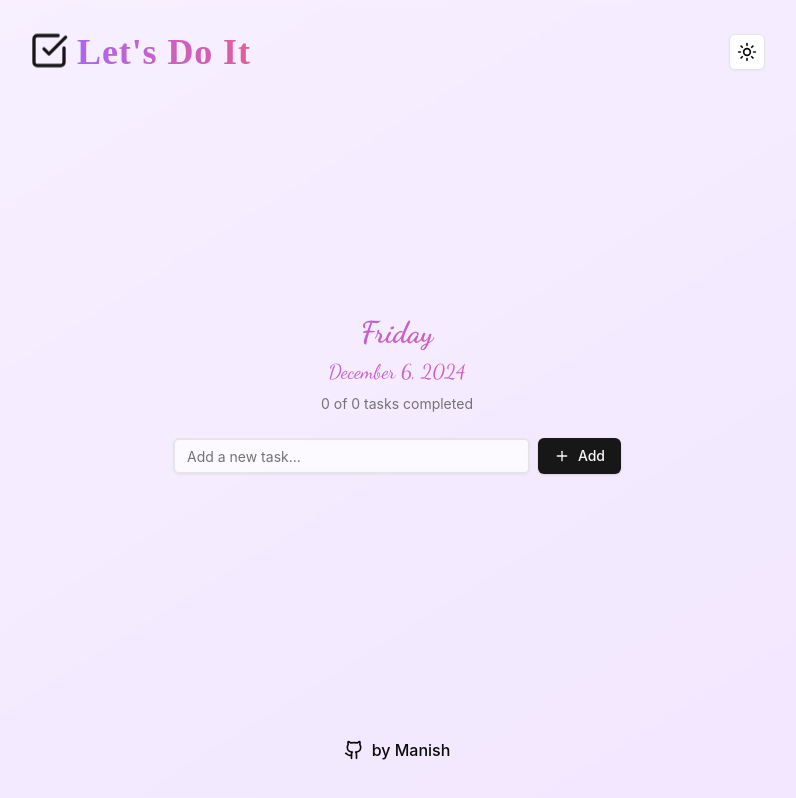
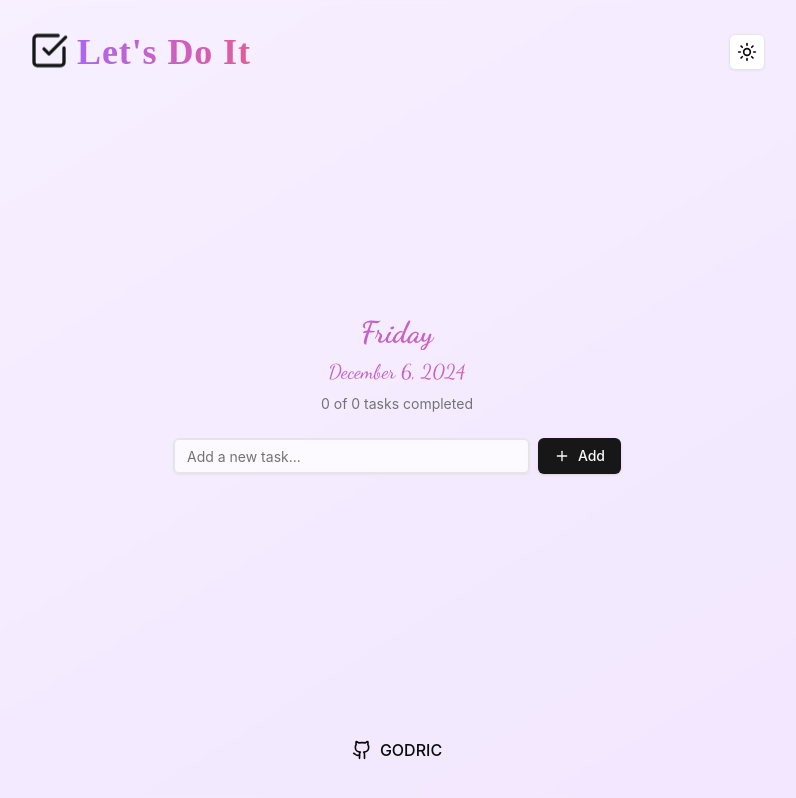
Before and after one commit to Adarsh3321/TickMark, a React (Vite) app: page / in a window 1280 px wide. Shown: the whole page, without its empty margins (243-1039 px from the left). Built offline with nearby package versions, Linux system fonts and the light colour scheme.

Commit message:
Update App.tsx

```diff
--- a/src/App.tsx
+++ b/src/App.tsx
@@ -33,13 +33,13 @@ function App() {
                   asChild
                 >
                   <a
-                    href="https://github.com/Manish-Let-It-Be"
+                    href="https://github.com/Adarsh3321"
                     target="_blank"
                     rel="noopener noreferrer"
                     className="flex items-center gap-2 text-sm sm:text-base"
                   >
                     <Github className="w-4 h-4 sm:w-5 sm:h-5 transition-transform group-hover:rotate-12" />
-                    <span>by Manish</span>
+                    <span>GODRIC</span>
                   </a>
                 </Button>
               </Tooltip>
```
